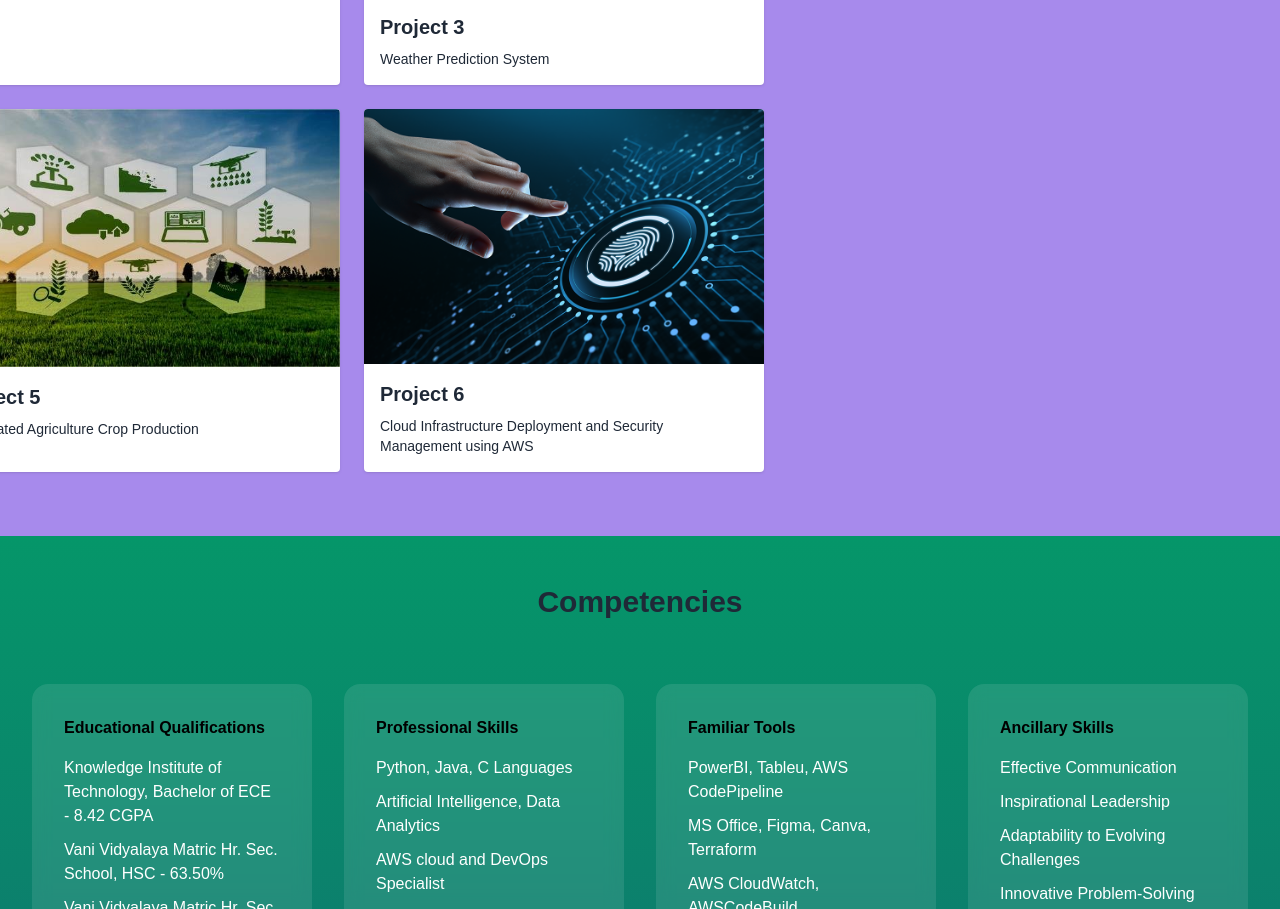
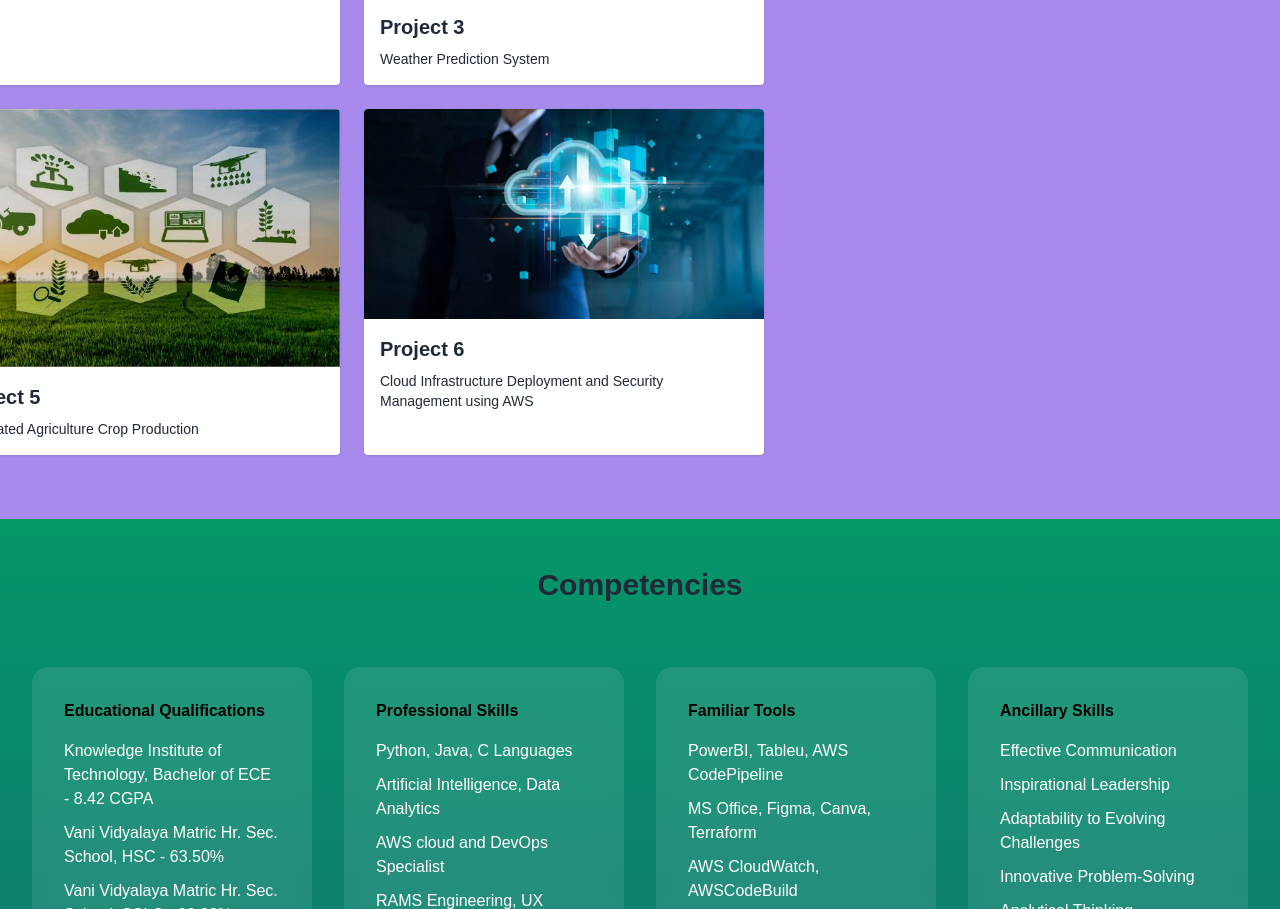
Before and after one commit to MathiTechSolutions/project_one, a plain HTML site: page index.html in a window 1280 px wide. Shown: the part 1139-2048 px from the top of the page. Drawn offline with nearby package versions, Linux system fonts and the light colour scheme.

Commit message:
Update index.html

```diff
--- a/index.html
+++ b/index.html
@@ -165,7 +165,7 @@
 
         <!-- Project 6 -->
         <div class="slide-right bg-white shadow rounded overflow-hidden relative group">
-          <img src="images/Smart Attendance Monitoring System.png" alt="Project 2" class="w-full">
+          <img src="images/cloud.png" alt="Project 2" class="w-full">
           <div class="p-4">
               <h4 class="text-xl font-bold">Project 6</h4>
               <p class="mt-2 text-sm">Cloud Infrastructure Deployment and Security Management using AWS</p>
```
